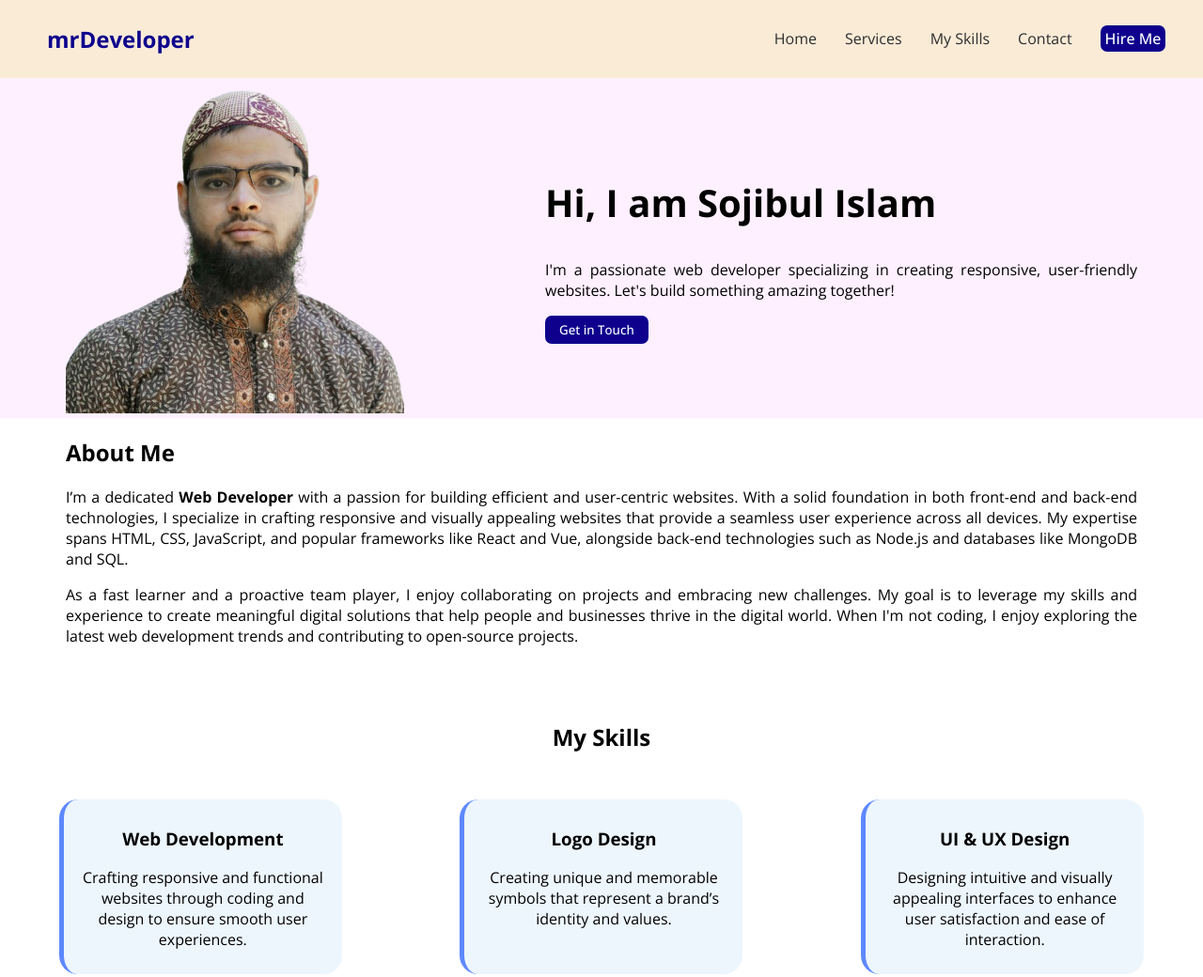
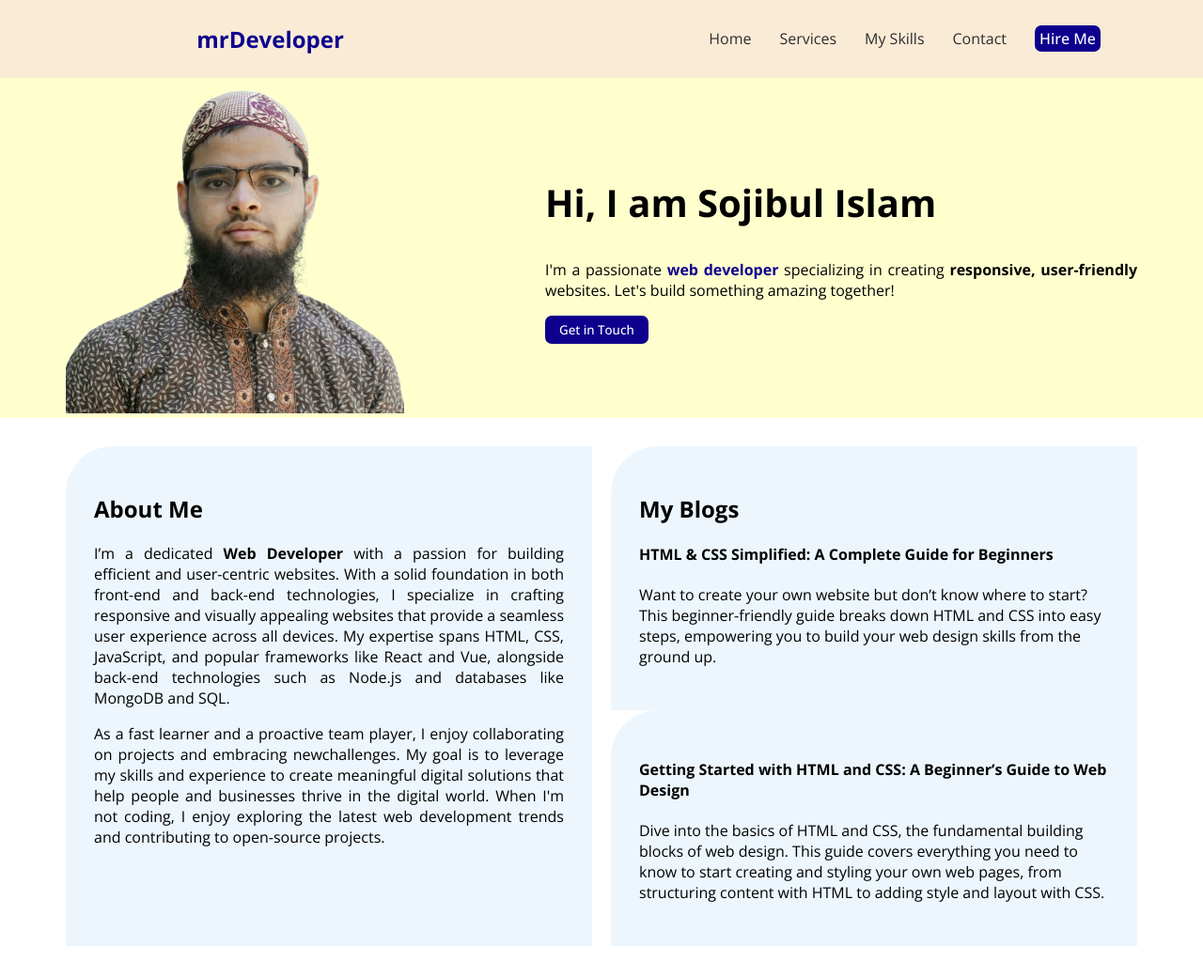
Before and after one commit to mhSajibul/Portfolio, a plain HTML site: page index.html in a window 1280 px wide. Shown: the top 1040 px of the page at 94% size. Drawn offline with nearby package versions, Linux system fonts and the light colour scheme.

Commit message:
some add

```diff
--- a/CSS/style.css
+++ b/CSS/style.css
@@ -11,7 +11,7 @@
 body{
     margin: 0px;
     padding: 0;
-    width: 100%;
+
 }
 .main{
     margin-bottom: 50px;
@@ -19,16 +19,14 @@ body{
 .navigation{
     position: fixed;
     top: 0;
-    width: 93%;
+    width: 100vw;
     display: flex;
     background-color: antiquewhite;
-    justify-content: space-between;
+    justify-content: space-around;
     align-items: center;
     padding: 5px 50px;
 }
-#home{
-    margin-left: 0;
-}
+
 nav{
     display: flex;
     overflow: hidden;
@@ -67,9 +65,11 @@ nav ul li a:hover{
     background-color: rgb(0, 120, 218);
 }
 
+/* Hero section css */
+
 .hero{
     margin-top: 75px;
-    background-color: rgb(254, 240, 255);
+    background-color: #ffffce;
     display: flex;
     justify-content: space-around;
     align-items: center;
@@ -91,10 +91,23 @@ nav ul li a:hover{
 .primary-button:hover{
     background-color: rgb(0, 120, 218);
 }
+
+
 .about{
-    margin: 20px 70px;
+    display: flex;
+    margin: 30px 70px;
+    justify-content: space-between;
+    background-color: rgb(255, 255, 255);
+}
+.aboutMe, .blogBox{
+    padding: 30px;
+    width: 500px;
+    background-color:#edf6fd;
+    border-top-left-radius: 50px;
+    border-bottom-right-radius: ;
+}
 
-}
+
 
 .skill{
     background-color: #edf6fd;
--- a/index.html
+++ b/index.html
@@ -16,6 +16,7 @@
                     <h2 class="logo-title" style="color: rgb(14, 0, 141);">mrDeveloper</h2>
                 </a>
             </div>
+            <div>
                 <nav>
                     <ul id="menu">
                         <li><a href="#home">Home</a></li>
@@ -25,14 +26,15 @@
                         <li class="btn"><a href="#ContactMe">Hire Me</a></li>
                     </ul>
                 </nav>
+            </div>
         </section>
         <section class="hero" id="home">
+
             <img src="Image/my photo.png" alt="" width="360px" height="auto">
             <div class="main-text">
                 <h1 style="font-size: 2.5rem;">Hi, I am Sojibul Islam</h1>
-                <p style="text-align: justify;">I'm a passionate web developer specializing in creating responsive,
-                    user-friendly websites.
-                    Let's build something amazing together!</p>
+                <p style="text-align: justify;">I'm a passionate <strong style="color: rgb(14, 0, 141);">web developer</strong> specializing in creating <strong>responsive,
+                    user-friendly</strong> websites. Let's build something amazing together!</p>
                 <button class="primary-button"><a href="#ContactMe" style="color:white; text-decoration:none">Get in
                         Touch</a></button>
             </div>
@@ -40,22 +42,47 @@
     </header>
     <main>
         <section class="about">
+            <div class="aboutMe">
                 <h1>About Me</h1>
-            <p style="text-align: justify;">I’m a dedicated <strong>Web Developer</strong> with a passion for building
+                <p style="text-align: justify;">I’m a dedicated <strong>Web Developer</strong> with a passion for
+                    building
                     efficient and user-centric websites.
                     With a solid foundation in both front-end and back-end technologies, I specialize in crafting
-                responsive and visually appealing websites that provide a seamless user experience across all devices.
+                    responsive and visually appealing websites that provide a seamless user experience across all
+                    devices.
                     My expertise spans HTML, CSS, JavaScript, and popular frameworks like React and Vue, alongside
                     back-end technologies such as Node.js and databases like MongoDB and SQL.</p>
 
                 <p style="text-align: justify;">As a fast learner and a proactive team player, I enjoy collaborating on
-                projects and embracing new
-                challenges. My goal is to leverage my skills and experience to create meaningful digital solutions
+                    projects and embracing newchallenges. My goal is to leverage my skills and experience to create
+                    meaningful digital solutions
                     that help people and businesses thrive in the digital world. When I'm not coding, I enjoy exploring
                     the latest web development trends and contributing to open-source projects.</p>
+            </div>
+            <div>
+
+                <div class="myBlog">
+
+                    <div class="blogBox">
+                        <h1>My Blogs</h1>
+
+                        <h4>HTML & CSS Simplified: A Complete Guide for Beginners</h4>
+                        <p>Want to create your own website but don’t know where to start?
+                            This beginner-friendly guide breaks down HTML and CSS into easy steps, empowering you to
+                            build your web design skills from the ground up.</p>
+                    </div>
+                    <div class="blogBox">
+                        <h4>Getting Started with HTML and CSS: A Beginner’s Guide to Web Design</h4>
+                        <p>Dive into the basics of HTML and CSS, the fundamental building blocks of web design.
+                            This guide covers everything you need to know to start creating and styling your own web pages,
+                            from structuring content with HTML to adding style and layout with CSS.</p>
+                    </div>
+                </div>
+            </div>
         </section>
 
         <section id="My-Skills" style="margin-top: 80px;">
+            <br><br><br>
             <h1 style="text-align: center; margin: 15px;">My Skills</h1>
             <div class="my-slills">
                 <div class="skill">
@@ -74,6 +101,7 @@
                 </div>
         </section>
         <section id="My-Service" style="margin-top: 80px;">
+            <br><br><br>
             <h1 style="text-align: center; margin: 15px;">My Services</h1>
             <div class="myService">
                 <div class="service">
```
Lines whose indentation alone changed are shown as unchanged.
